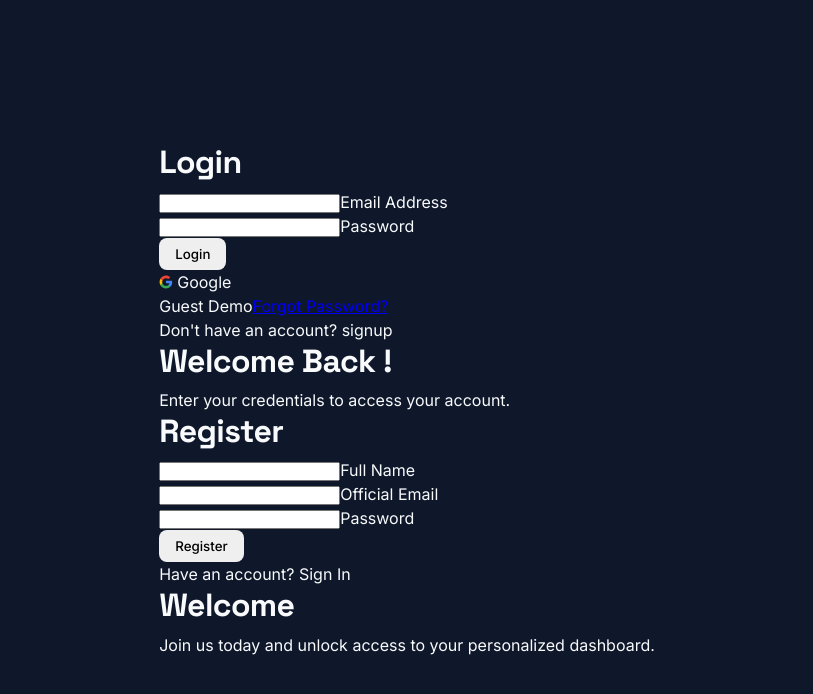
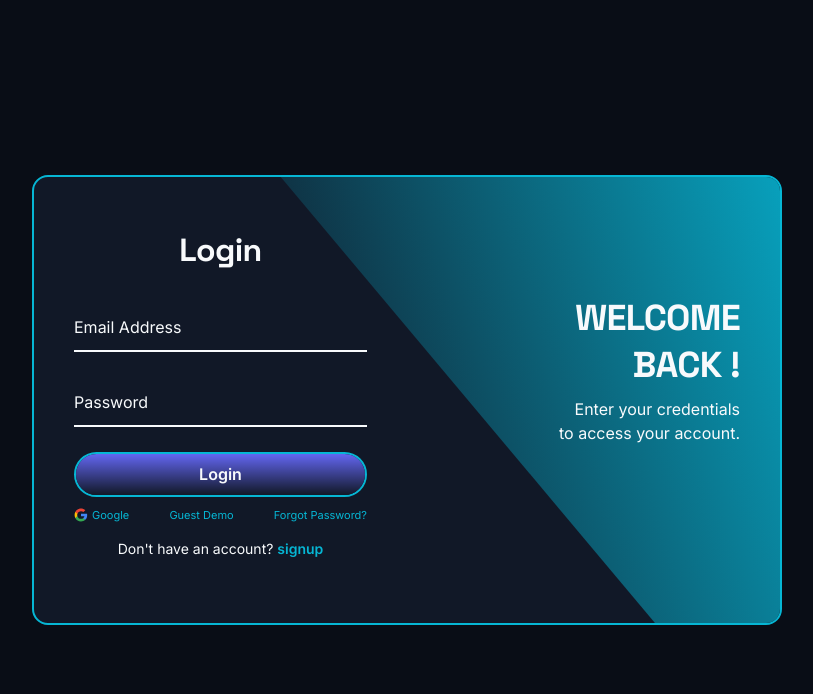
Before and after one commit to Reddy-vignesh/TwinPath-AI, a React (Vite) app in the folder frontend/: page /login in a window 1280 px wide. Shown: the top 694 px of the page, without its empty margins (233-1046 px from the left). Built offline with nearby package versions, Linux system fonts and the light colour scheme; no server answers.

Commit message:
Fix auth bugs: frontend/src/index.css

```diff
--- a/frontend/src/index.css
+++ b/frontend/src/index.css
@@ -2,16 +2,16 @@
 
 :root {
   /* Core Colors - Dark Mode Default */
-  --bg-base: #0f172a;
-  --bg-surface: #1e293b;
-  --bg-elevated: #334155;
+  --bg-base: #090d16;
+  --bg-surface: #111827;
+  --bg-elevated: #1f2937;
 
   --text-primary: #f8fafc;
   --text-secondary: #cbd5e1;
   --text-muted: #94a3b8;
 
-  --accent-blue: #3b82f6;
-  --accent-purple: #8b5cf6;
+  --accent-blue: #06b6d4;  /* Cyber Cyan */
+  --accent-purple: #6366f1;  /* Electric Indigo */
   --accent-teal: #14b8a6;
   --accent-rose: #f43f5e;
 
@@ -40,7 +40,7 @@
   --shadow-sm: 0 1px 2px 0 rgb(0 0 0 / 0.05);
   --shadow-md: 0 4px 6px -1px rgb(0 0 0 / 0.1), 0 2px 4px -2px rgb(0 0 0 / 0.1);
   --shadow-lg: 0 10px 15px -3px rgb(0 0 0 / 0.1), 0 4px 6px -4px rgb(0 0 0 / 0.1);
-  --shadow-glow: 0 0 20px rgba(59, 130, 246, 0.5);
+  --shadow-glow: 0 0 25px rgba(6, 182, 212, 0.4);
 
   --glass-bg: rgba(30, 41, 59, 0.7);
   --glass-border: 1px solid rgba(255, 255, 255, 0.1);
@@ -261,3 +261,295 @@ h3 { font-size: 1.5rem; }
 ::-webkit-scrollbar-thumb:hover {
   background: var(--text-muted);
 }
+
+/* ── Animated Dual-Panel Login Layout ── */
+
+.animated-auth-container {
+    position: relative;
+    width: 750px;
+    height: 450px;
+    border: 2px solid var(--accent-blue);
+    box-shadow: 0 0 25px var(--shadow-glow);
+    overflow: hidden;
+    background: var(--bg-surface);
+    border-radius: var(--radius-lg);
+    margin: 2rem auto;
+}
+
+.animated-auth-container .form-box {
+    position: absolute;
+    top: 0;
+    width: 50%;
+    height: 100%;
+    display: flex;
+    justify-content: center;
+    flex-direction: column;
+}
+
+.form-box.Login {
+    left: 0;
+    padding: 0 40px;
+}
+
+.form-box.Login .animation {
+    transform: translateX(0%);
+    transition: transform 0.7s;
+    opacity: 1;
+    transition-delay: calc(0.1s * var(--S));
+}
+
+.animated-auth-container.active .form-box.Login .animation {
+    transform: translateX(-120%);
+    opacity: 0;
+    transition-delay: calc(0.1s * var(--D));
+}
+
+.form-box.Register {
+    right: 0;
+    padding: 0 60px;
+}
+
+.form-box.Register .animation {
+    transform: translateX(120%);
+    transition: 0.7s ease;
+    opacity: 0;
+    filter: blur(10px);
+    transition-delay: calc(0.1s * var(--S));
+}
+
+.animated-auth-container.active .form-box.Register .animation {
+    transform: translateX(0%);
+    opacity: 1;
+    filter: blur(0);
+    transition-delay: calc(0.1s * var(--li));
+}
+
+.form-box h2 {
+    font-size: 32px;
+    text-align: center;
+    color: var(--text-primary);
+}
+
+.form-box .input-box {
+    position: relative;
+    width: 100%;
+    height: 50px;
+    margin-top: 25px;
+}
+
+.input-box input {
+    width: 100%;
+    height: 100%;
+    background: transparent;
+    border: none;
+    outline: none;
+    font-size: 16px;
+    color: var(--text-primary);
+    font-weight: 600;
+    border-bottom: 2px solid var(--text-primary);
+    padding-right: 23px;
+    transition: 0.5s;
+}
+
+.input-box input:focus,
+.input-box input:valid {
+    border-bottom: 2px solid var(--accent-blue);
+}
+
+.input-box label {
+    position: absolute;
+    top: 50%;
+    left: 0;
+    transform: translateY(-50%);
+    font-size: 16px;
+    color: var(--text-primary);
+    transition: 0.5s;
+    pointer-events: none;
+}
+
+.input-box input:focus ~ label,
+.input-box input:valid ~ label {
+    top: -5px;
+    color: var(--accent-blue);
+}
+
+.input-box i {
+    position: absolute;
+    top: 50%;
+    right: 0;
+    transform: translateY(-50%);
+    font-size: 20px;
+    transition: 0.5s;
+    color: var(--text-primary);
+}
+
+.input-box input:focus ~ i,
+.input-box input:valid ~ i {
+    top: -5px;
+    color: var(--accent-blue);
+}
+
+.animated-auth-container .btn {
+    position: relative;
+    width: 100%;
+    height: 45px;
+    background: transparent;
+    border-radius: 48px;
+    cursor: pointer;
+    font-size: 16px;
+    font-weight: 600;
+    border: 2px solid var(--accent-blue);
+    overflow: hidden;
+    z-index: 1;
+    margin-top: 25px;
+    color: var(--text-primary);
+    transition: 0.5s;
+}
+
+.animated-auth-container .btn::before {
+    content: "";
+    position: absolute;
+    height: 300%;
+    width: 100%;
+    background: linear-gradient(var(--bg-surface), var(--accent-blue), var(--accent-purple), var(--bg-surface));
+    top: -200%;
+    left: 0;
+    z-index: -1;
+    transition: 0.5s;
+}
+
+.animated-auth-container .btn:hover::before {
+    top: 0;
+}
+
+.regi-link {
+    font-size: 14px;
+    text-align: center;
+    margin: 15px 0 10px;
+    color: var(--text-primary);
+}
+
+.regi-link a {
+    color: var(--accent-blue);
+    text-decoration: none;
+    font-weight: 600;
+    cursor: pointer;
+}
+
+.regi-link a:hover {
+    text-decoration: underline;
+}
+
+.info-content {
+    position: absolute;
+    top: 0;
+    height: 100%;
+    width: 50%;
+    display: flex;
+    justify-content: center;
+    flex-direction: column;
+}
+
+.info-content.Login {
+    right: 0;
+    text-align: right;
+    padding: 0 40px 60px 150px;
+    transition-delay: calc(0.1s * var(--S));
+}
+
+.info-content.Login .animation {
+    transform: translateX(0);
+    transition: 0.7s ease;
+    transition-delay: calc(0.1s * var(--D));
+    opacity: 1;
+    filter: blur(0px);
+}
+
+.animated-auth-container.active .info-content.Login .animation {
+    transform: translateX(120%);
+    opacity: 0;
+    filter: blur(10px);
+}
+
+.info-content.Register {
+    left: 0;
+    text-align: right;
+    padding: 0 150px 60px 30px;
+    pointer-events: none;
+}
+
+.info-content.Register .animation {
+    transform: translateX(-120%);
+    transition: 0.7s ease;
+}
+
+.animated-auth-container.active .info-content.Register .animation {
+    transform: translateX(0%);
+    transition-delay: calc(0.1s * var(--li));
+}
+
+.info-content h2 {
+    text-transform: uppercase;
+    font-size: 36px;
+    line-height: 1.3;
+    color: var(--text-primary);
+}
+
+.info-content p {
+    font-size: 16px;
+    color: var(--text-primary);
+}
+
+.animated-auth-container .curved-shaped {
+    position: absolute;
+    right: 0;
+    top: -5px;
+    width: 850px;
+    height: 600px;
+    background: linear-gradient(45deg, var(--bg-surface), var(--accent-blue));
+    transform: rotate(10deg) skewY(40deg);
+    transform-origin: bottom right;
+    transition: 1.5s ease;
+    transition-delay: 1.6s;
+}
+
+.animated-auth-container.active .curved-shaped {
+    transform: rotate(0deg) skewY(0deg);
+    transition-delay: 0.5s;
+}
+
+.animated-auth-container .curved-shaped2 {
+    position: absolute;
+    left: 250px;
+    top: 100%;
+    width: 850px;
+    height: 700px;
+    background: var(--bg-surface);
+    border-top: 3px solid var(--accent-blue);
+    transform: rotate(0deg) skewY(0deg);
+    transform-origin: bottom left;
+    transition: 1.5s ease;
+    transition-delay: 0.5s;
+}
+
+.animated-auth-container.active .curved-shaped2 {
+    transform: rotate(-11deg) skewY(-41deg);
+    transition-delay: 1.2s;
+}
+
+/* Auxiliary options compactly styled to fit 450px height */
+.auth-aux-options {
+    display: flex;
+    justify-content: space-between;
+    margin-top: 10px;
+    font-size: 11px;
+}
+
+.auth-aux-options a {
+    color: var(--accent-blue);
+    cursor: pointer;
+    text-decoration: none;
+}
+.auth-aux-options a:hover {
+    text-decoration: underline;
+}
```
